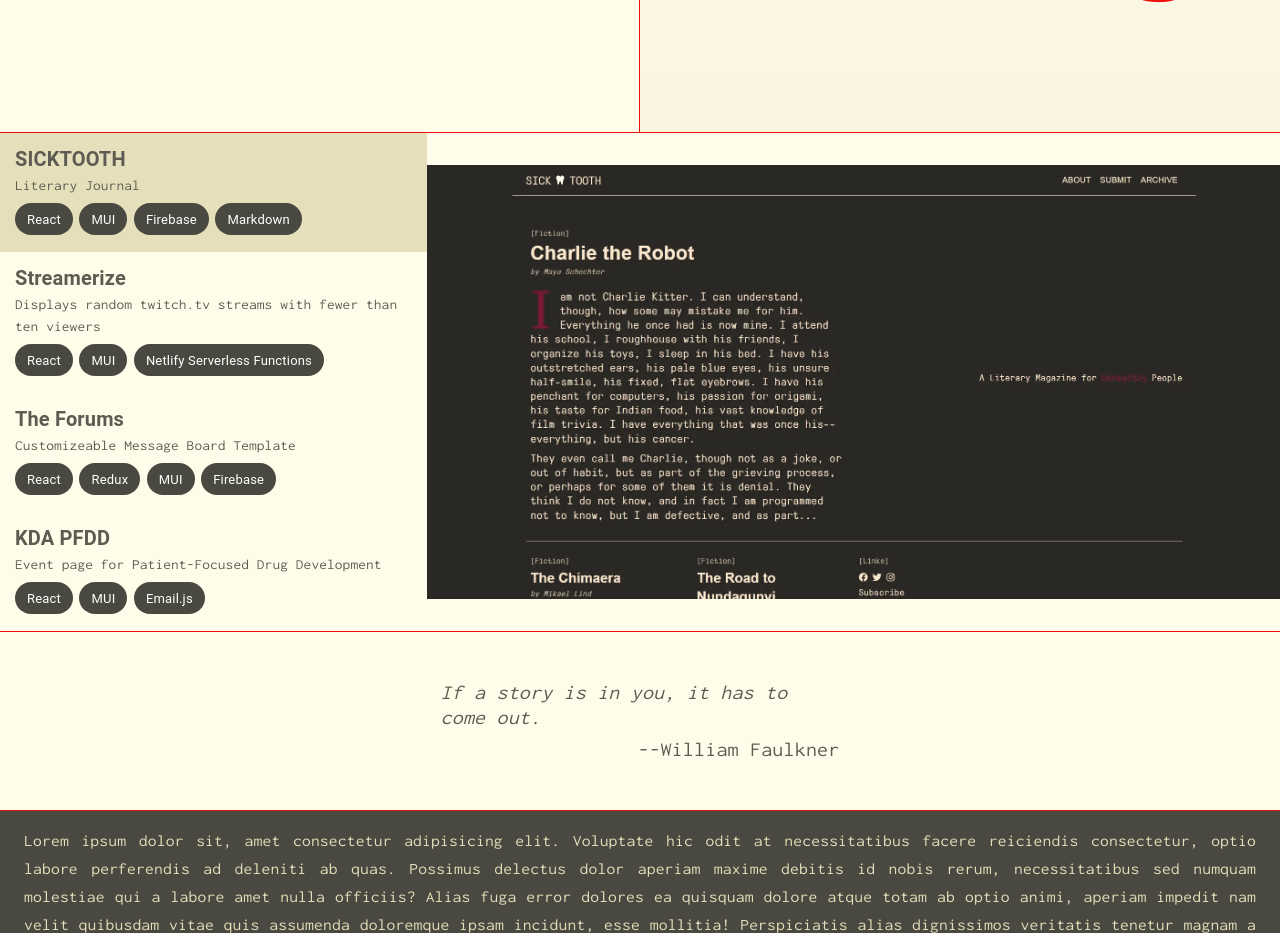
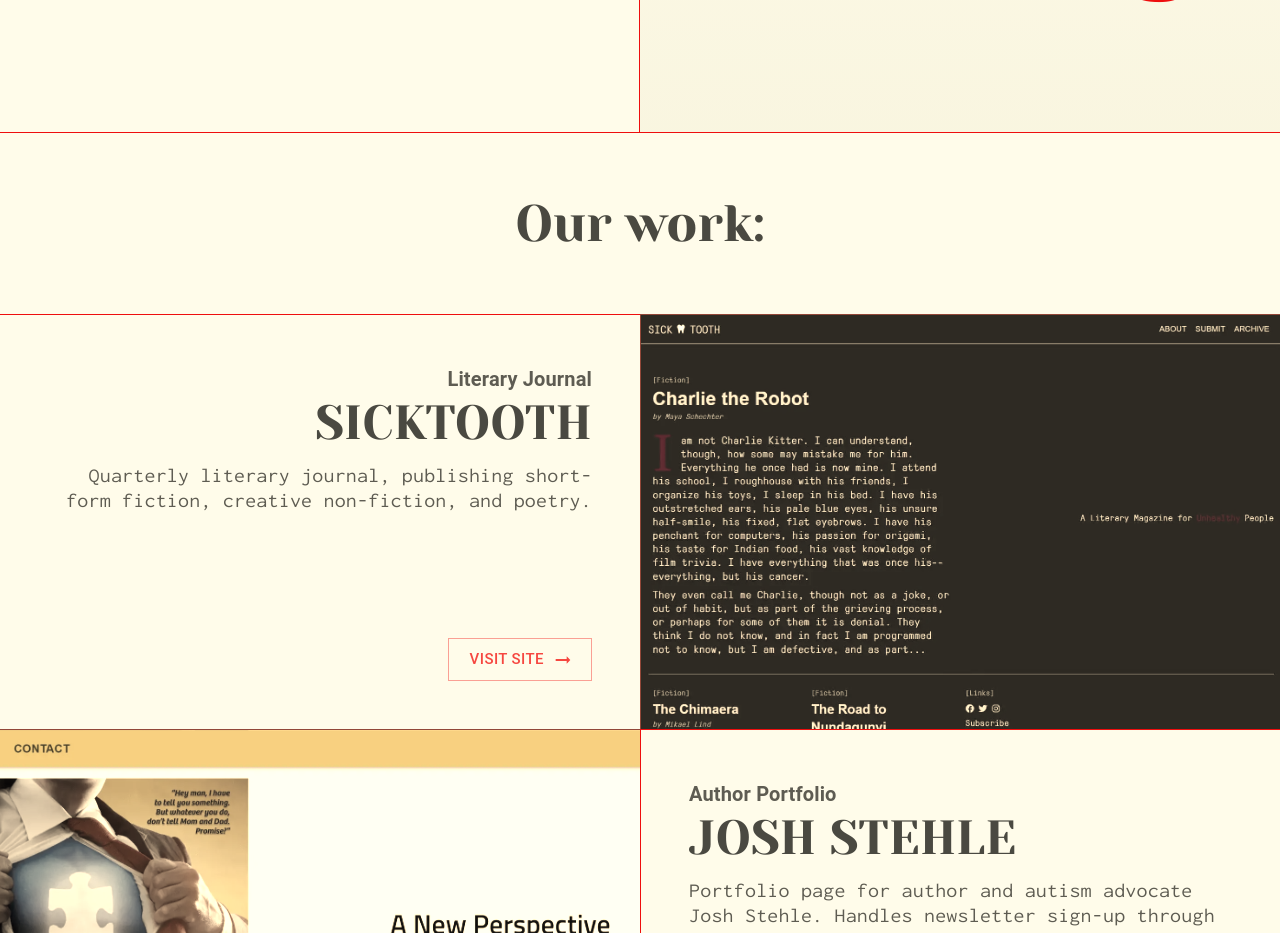
Before and after one commit to DaedalusFiction/fictionalweb, a React (Create React App) app: page /projects in a window 1280 px wide. Shown: the part 1120-2053 px from the top of the page. Built offline with nearby package versions, Linux system fonts and the light colour scheme.

Commit message:
changed projects section

```diff
--- a/src/components/Portfolio.js
+++ b/src/components/Portfolio.js
@@ -65,8 +65,7 @@ const Portfolio = () => {
                 >
                     <Container maxWidth="xl">
                         <Typography variant="h1" component="h2" align="center">
-                            Show them what{" "}
-                            <span className="text-accent">you're made</span> of.
+                            Our <span className="text-accent">work.</span>
                         </Typography>
                     </Container>
                 </Grid>
--- /dev/null
+++ b/src/components/ProjectShowcase.js
@@ -0,0 +1,100 @@
+// import { ArrowRightAlt } from "@mui/icons-material";
+import { Box, Button, Grid, Typography } from "@mui/material";
+import React from "react";
+import { primary } from "../themes/primary";
+import ArrowRightAltIcon from "@mui/icons-material/ArrowRightAlt";
+import { Link } from "react-router-dom";
+
+const ProjectShowcase = ({ project, reversed }) => {
+    return (
+        <Box>
+            <Grid
+                container
+                // spacing={6}
+                direction={reversed ? "row-reverse" : "row"}
+            >
+                <Grid item xs={12} md={6}>
+                    <Box
+                        sx={{
+                            padding: primary.custom.spacing.quote,
+                            display: "flex",
+                            justifyContent: "center",
+                            alignItems: "center",
+                            height: "100%",
+                            borderTop: primary.border,
+                            borderLeft: {
+                                xs: "none",
+                                md: reversed ? primary.border : "none",
+                            },
+                        }}
+                    >
+                        <Box>
+                            <Typography
+                                variant="h6"
+                                sx={{ textAlign: reversed ? "left" : "right" }}
+                            >
+                                {project.type}
+                            </Typography>
+                            <Typography
+                                variant="h3"
+                                sx={{
+                                    textAlign: reversed ? "left" : "right",
+                                    marginBottom: ".25em",
+                                }}
+                            >
+                                {project.name}
+                            </Typography>
+                            {/* <br /> */}
+                            <Typography
+                                sx={{ textAlign: reversed ? "left" : "right" }}
+                            >
+                                {project.description}
+                            </Typography>
+                            <br />
+                            <br />
+                            <br />
+                            <br />
+                            <br />
+                            <Box
+                                sx={{
+                                    display: "flex",
+                                    justifyContent: reversed ? "start" : "end",
+                                }}
+                            >
+                                <Button
+                                    endIcon={<ArrowRightAltIcon />}
+                                    variant="outlined"
+                                    size="large"
+                                    href={project.href}
+                                >
+                                    visit site
+                                </Button>
+                            </Box>
+                        </Box>
+                    </Box>
+                </Grid>
+                <Grid item xs={12} md={6}>
+                    <Box
+                        sx={{
+                            backgroundImage: `url(${project.image})`,
+                            backgroundSize: "cover",
+                            backgroundPosition: "50% 50%",
+                            minHeight: "15rem",
+                            height: "100%",
+                            width: "100%",
+                            transition: "00ms",
+                            filter: "sepia(70%)",
+                            borderLeft: {
+                                xs: "none",
+                                md: !reversed ? primary.border : "none",
+                            },
+                            borderTop: primary.border,
+                        }}
+                    />
+                </Grid>
+            </Grid>
+        </Box>
+    );
+};
+
+export default ProjectShowcase;
--- /dev/null
+++ b/src/components/ProjectsShowcase.js
@@ -0,0 +1,34 @@
+import { Typography } from "@mui/material";
+import { Box } from "@mui/system";
+import React from "react";
+import { primary } from "../themes/primary";
+import ProjectShowcase from "./ProjectShowcase";
+
+const ProjectsShowcase = ({ projects }) => {
+    return (
+        <Box>
+            <Box sx={{ padding: "3em 0" }}>
+                <Typography
+                    variant="h2"
+                    component="h2"
+                    sx={{ textAlign: "center" }}
+                >
+                    Our work:
+                </Typography>
+            </Box>
+
+            {projects.map((project, index) => {
+                return (
+                    <ProjectShowcase
+                        key={index}
+                        project={project}
+                        //every other project will be reversed
+                        reversed={index % 2 === 1}
+                    />
+                );
+            })}
+        </Box>
+    );
+};
+
+export default ProjectsShowcase;
--- a/src/components/Showcase.js
+++ b/src/components/Showcase.js
@@ -79,7 +79,7 @@ const Showcase = () => {
                     >
                         <Typography sx={{ maxWidth: "40ch" }}>
                             We strive for clarity and accessibility in
-                            everything we design.
+                            everything we create.
                         </Typography>
                         <Link
                             to="/about"
--- a/src/routes/Projects.js
+++ b/src/routes/Projects.js
@@ -1,14 +1,66 @@
 import { Box, Grid, Typography } from "@mui/material";
 import React from "react";
 import BlockQuote from "../components/BlockQuote";
-import ProjectsComponent from "../components/ProjectsComponent";
 import TextBreak from "../components/TextBreak";
 import { primary } from "../themes/primary";
+import sicktoothScreencap from "../images/sicktoothScreencap.webp";
+import pfddScreencap from "../images/pfddScreencap.webp";
+import joshScreencap from "../images/joshScreencap.webp";
+import streamerizeScreencap from "../images/streamerizeScreencap.webp";
+import ProjectsShowcase from "../components/ProjectsShowcase";
 
 const quote = {
     author: "William Faulkner",
     body: "If a story is in you, it has to come out.",
 };
+
+const projects = [
+    {
+        name: "SICKTOOTH",
+        type: "Literary Journal",
+        description:
+            "Quarterly literary journal, publishing short-form fiction, creative non-fiction, and poetry.",
+        technologies: ["React", "MUI", "Markdown", "Firebase"],
+        href: "https://sicktooth.com",
+        image: sicktoothScreencap,
+        alt: "sicktooth website screenshot",
+    },
+    {
+        name: "JOSH STEHLE",
+        type: "Author Portfolio",
+        description:
+            "Portfolio page for author and autism advocate Josh Stehle. Handles newsletter sign-up through emailjs.com's browser API.",
+        technologies: ["React", "MUI", "Email.js"],
+        href: "https://joshstehle.com",
+        image: joshScreencap,
+        alt: "joshStehle website scrrenshot",
+    },
+    {
+        name: "STREAMERIZE",
+        type: "Single-page App",
+        description:
+            "Single-page app to browse random twitch.tv streams with fewer than ten viewers. Uses Firebase and Netlify's serverless functions for a fully secure front-end application.",
+        technologies: [
+            "React",
+            "MUI",
+            "Netlify Serverless Functions",
+            "twitch.tv API",
+        ],
+        href: "https://streamerize.com",
+        image: streamerizeScreencap,
+        alt: "streamerize website scrrenshot",
+    },
+    {
+        name: "KDA PFDD",
+        type: "Event Page",
+        description:
+            "Event page providing information and sign-up to participate in the 2022 Kennedy's Disease Association's Patient-Focused Drug Development Conference and Study.",
+        technologies: ["React", "MUI", "Firebase", "OAuth 2.0"],
+        href: "https://kdapfdd.net",
+        image: pfddScreencap,
+        alt: "kda pfdd website scrrenshot",
+    },
+];
 
 const Projects = () => {
     return (
@@ -70,7 +122,8 @@ const Projects = () => {
                         </Box>
                     </Grid>
                 </Grid>
-                <ProjectsComponent />
+                {/* <ProjectsComponent /> */}
+                <ProjectsShowcase projects={projects} />
                 <Box
                     className="flex-center"
                     sx={{
```
Also changed, not shown: src/images/joshScreencap.webp (added).
